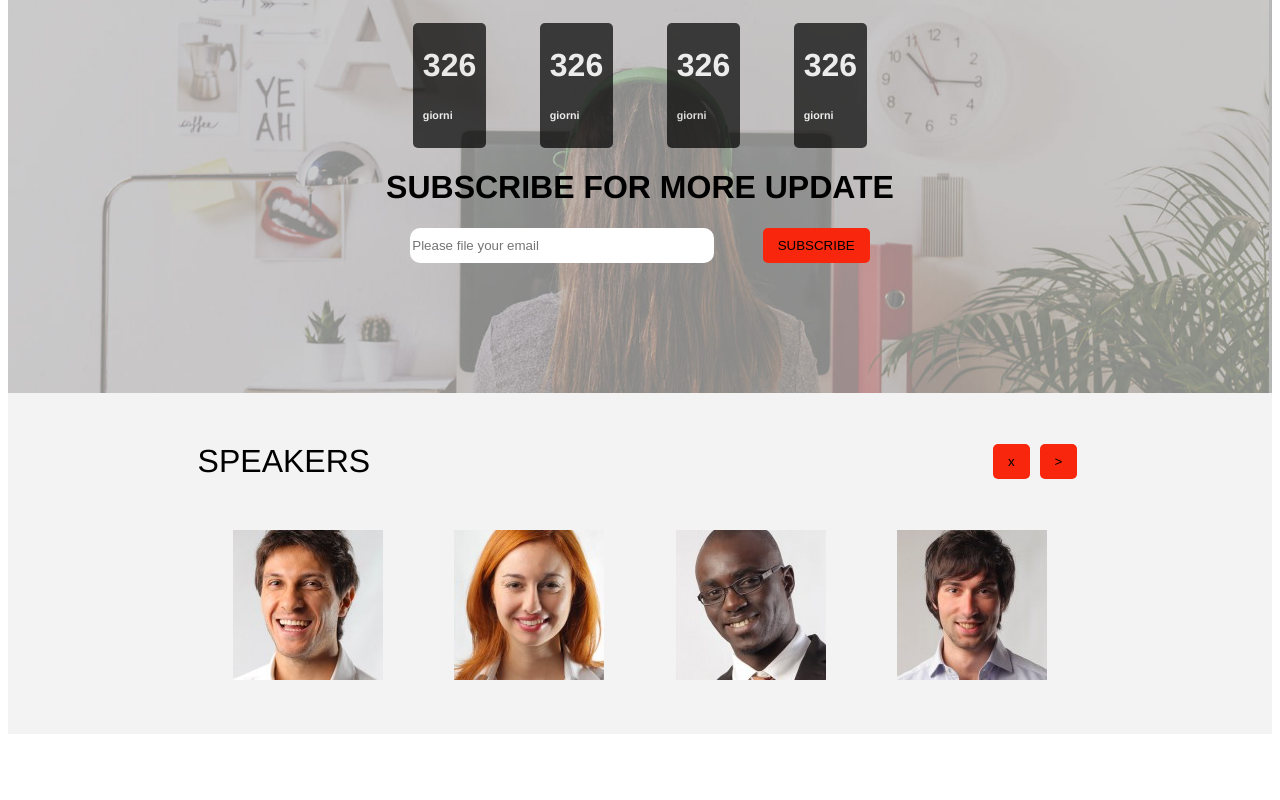
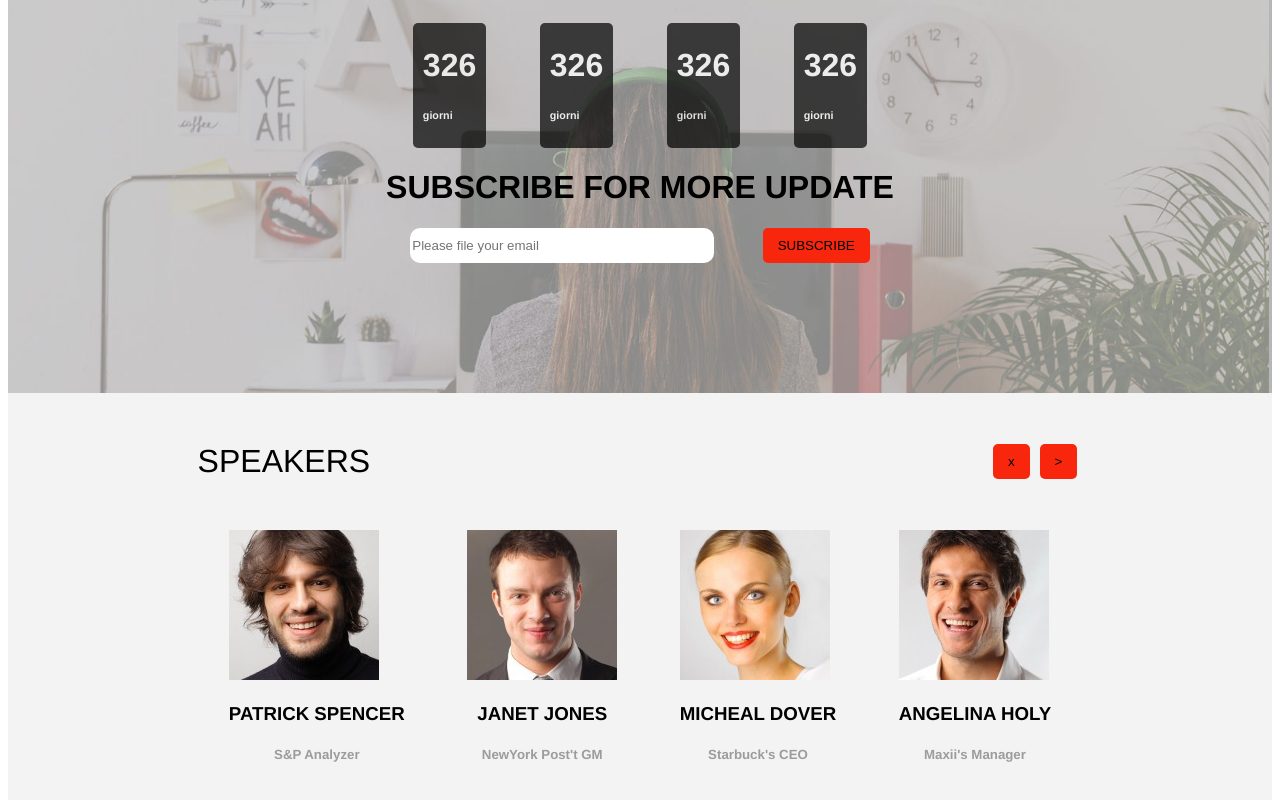
Before and after one commit to AndreaPanzeriDev/proj-html-vuejs, a Vue app: page / in a window 1280 px wide. Shown: the part 960-1760 px from the top of the page. Before the commit the page ends 1702 px from the top, so only its background shows below. Built offline with nearby package versions, Linux system fonts and the light colour scheme.

Commit message:
auto-save

```diff
--- a/src/App.vue
+++ b/src/App.vue
@@ -109,4 +109,19 @@ export default {
 .space-between{
   justify-content: space-between;
 }
+
+
+
+
+/***********************
+        COLORS
+************************/
+
+.cloud{
+  color: #c6c1bd;
+}
+
+.dustyGray{
+  color: #9c9c9c;
+}
 </style>
--- a/src/components/speaker/speakerComp.vue
+++ b/src/components/speaker/speakerComp.vue
@@ -4,8 +4,8 @@
       <div class="space-between d-flex align-items-center">
         <span class="fs-2">SPEAKERS</span>
         <div>
-          <button class="button ms-5">x</button>
-          <button class="button ms-5">></button>
+          <button class="button ms-5" @click="goBack">x</button>
+          <button class="button ms-5" @click="goOn">></button>
         </div>
       </div>
       <div class="d-flex space-around mt-50">
@@ -18,6 +18,8 @@
             "
             alt="profile picture"
           />
+          <h3 class="text-center">{{arraySpeakers[position + index].name}}</h3>
+          <h5 class="text-center dustyGray">{{arraySpeakers[position + index].job}}</h5>
         </div>
       </div>
     </div>
@@ -32,9 +34,28 @@ export default {
   },
   data() {
     return {
-      position: 3,
+      position: 0,
     };
   },
+  methods:{
+    goOn(){
+      console.log(this.position)
+      if(this.position == 4){
+        this.position = 0;
+      }else{
+        this.position++;
+      }
+    },
+
+    goBack(){
+      console.log(this.position)
+      if(this.position == 0){
+        this.position = 4;
+      }else{
+        this.position--;
+      }
+    }
+  }
 };
 </script>
 
@@ -53,4 +74,5 @@ export default {
   font-size: 30px;
 }
 
+
 </style>
```
